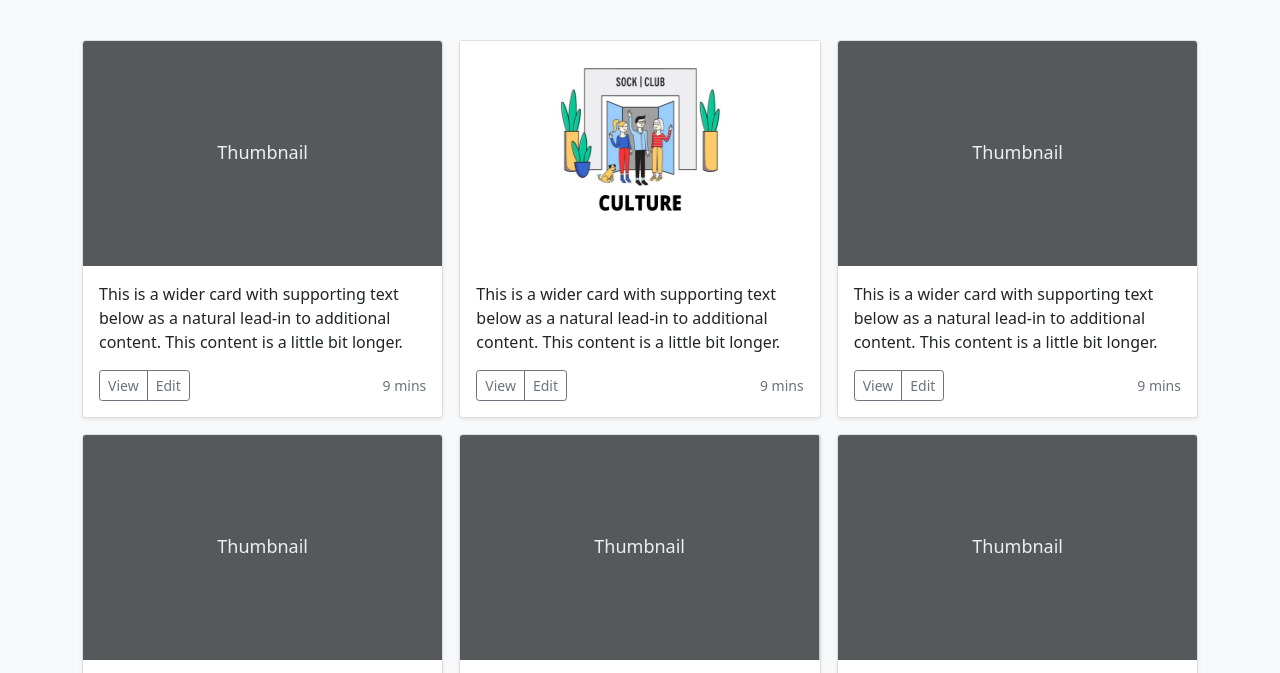
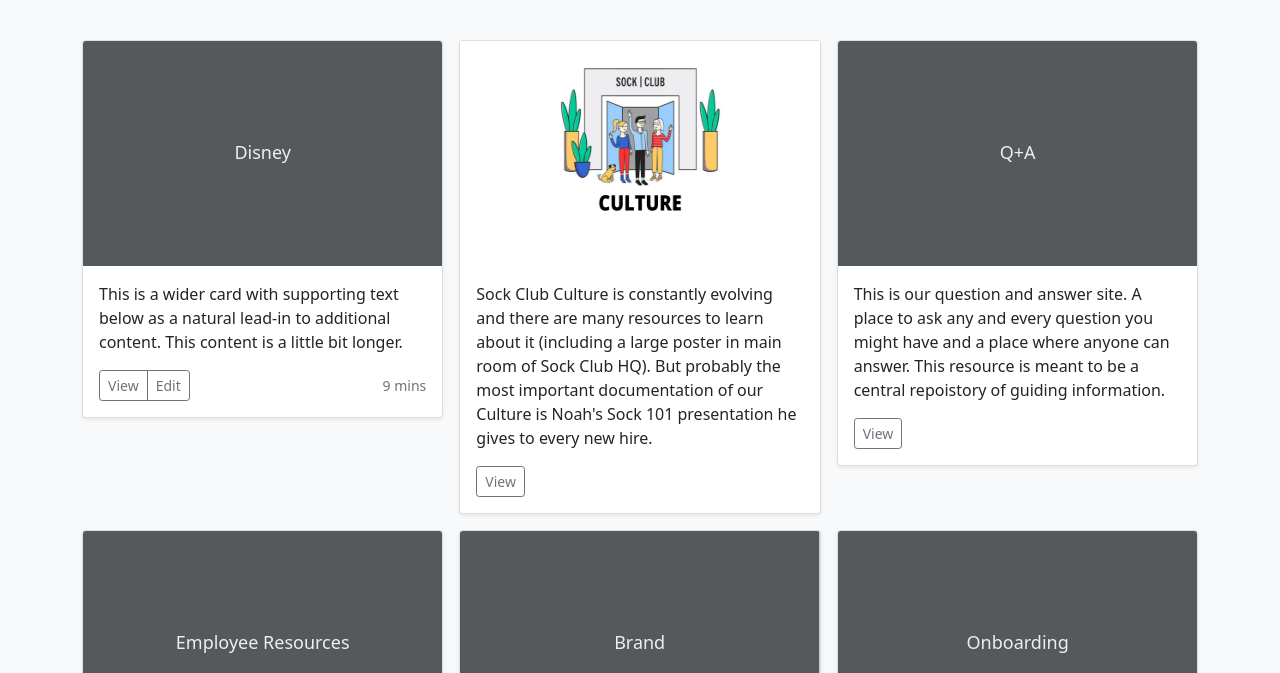
Before and after one commit to sockclub/handbook.sockclub.com, a plain HTML site: page index.html in a window 1280 px wide. Shown: the part 68-741 px from the top of the page. Drawn offline with Linux system fonts and the light colour scheme.

Commit message:
general outline of the page

```diff
--- a/index.html
+++ b/index.html
@@ -82,7 +82,7 @@
       <div class="row row-cols-1 row-cols-sm-2 row-cols-md-3 g-3">
         <div class="col">
           <div class="card shadow-sm">
-            <svg class="bd-placeholder-img card-img-top" width="100%" height="225" xmlns="http://www.w3.org/2000/svg" role="img" aria-label="Placeholder: Thumbnail" preserveAspectRatio="xMidYMid slice" focusable="false"><title>Placeholder</title><rect width="100%" height="100%" fill="#55595c"/><text x="50%" y="50%" fill="#eceeef" dy=".3em">Thumbnail</text></svg>
+            <svg class="bd-placeholder-img card-img-top" width="100%" height="225" xmlns="http://www.w3.org/2000/svg" role="img" aria-label="Placeholder: Thumbnail" preserveAspectRatio="xMidYMid slice" focusable="false"><title>Placeholder</title><rect width="100%" height="100%" fill="#55595c"/><text x="50%" y="50%" fill="#eceeef" dy=".3em">Disney</text></svg>
 
             <div class="card-body">
               <p class="card-text">This is a wider card with supporting text below as a natural lead-in to additional content. This content is a little bit longer.</p>
@@ -101,29 +101,29 @@
             <img src="assets/culture.png" height="225">
 
             <div class="card-body">
-              <p class="card-text">This is a wider card with supporting text below as a natural lead-in to additional content. This content is a little bit longer.</p>
+              <p class="card-text">Sock Club Culture is constantly evolving and there are many resources to learn about it (including a large poster in main room of Sock Club HQ).  But probably the most important documentation of our Culture is Noah's Sock 101 presentation he gives to every new hire.</p>
               <div class="d-flex justify-content-between align-items-center">
                 <div class="btn-group">
-                  <button type="button" class="btn btn-sm btn-outline-secondary">View</button>
-                  <button type="button" class="btn btn-sm btn-outline-secondary">Edit</button>
+                  <a href="https://docs.google.com">
+                    <button type="button" class="btn btn-sm btn-outline-secondary">View</button>
+                  </a>
                 </div>
-                <small class="text-muted">9 mins</small>
               </div>
             </div>
           </div>
         </div>
         <div class="col">
           <div class="card shadow-sm">
-            <svg class="bd-placeholder-img card-img-top" width="100%" height="225" xmlns="http://www.w3.org/2000/svg" role="img" aria-label="Placeholder: Thumbnail" preserveAspectRatio="xMidYMid slice" focusable="false"><title>Placeholder</title><rect width="100%" height="100%" fill="#55595c"/><text x="50%" y="50%" fill="#eceeef" dy=".3em">Thumbnail</text></svg>
+            <svg class="bd-placeholder-img card-img-top" width="100%" height="225" xmlns="http://www.w3.org/2000/svg" role="img" aria-label="Placeholder: Thumbnail" preserveAspectRatio="xMidYMid slice" focusable="false"><title>Placeholder</title><rect width="100%" height="100%" fill="#55595c"/><text x="50%" y="50%" fill="#eceeef" dy=".3em">Q+A</text></svg>
 
             <div class="card-body">
-              <p class="card-text">This is a wider card with supporting text below as a natural lead-in to additional content. This content is a little bit longer.</p>
+              <p class="card-text">This is our question and answer site.  A place to ask any and every question you might have and a place where anyone can answer.  This resource is meant to be a central repoistory of guiding information.</p>
               <div class="d-flex justify-content-between align-items-center">
                 <div class="btn-group">
-                  <button type="button" class="btn btn-sm btn-outline-secondary">View</button>
-                  <button type="button" class="btn btn-sm btn-outline-secondary">Edit</button>
+                  <a href="https://stackoverflow.com/c/sockclub">
+                    <button type="button" class="btn btn-sm btn-outline-secondary">View</button>
+                  </a>
                 </div>
-                <small class="text-muted">9 mins</small>
               </div>
             </div>
           </div>
@@ -131,7 +131,7 @@
 
         <div class="col">
           <div class="card shadow-sm">
-            <svg class="bd-placeholder-img card-img-top" width="100%" height="225" xmlns="http://www.w3.org/2000/svg" role="img" aria-label="Placeholder: Thumbnail" preserveAspectRatio="xMidYMid slice" focusable="false"><title>Placeholder</title><rect width="100%" height="100%" fill="#55595c"/><text x="50%" y="50%" fill="#eceeef" dy=".3em">Thumbnail</text></svg>
+            <svg class="bd-placeholder-img card-img-top" width="100%" height="225" xmlns="http://www.w3.org/2000/svg" role="img" aria-label="Placeholder: Thumbnail" preserveAspectRatio="xMidYMid slice" focusable="false"><title>Placeholder</title><rect width="100%" height="100%" fill="#55595c"/><text x="50%" y="50%" fill="#eceeef" dy=".3em">Employee Resources</text></svg>
 
             <div class="card-body">
               <p class="card-text">This is a wider card with supporting text below as a natural lead-in to additional content. This content is a little bit longer.</p>
@@ -147,7 +147,7 @@
         </div>
         <div class="col">
           <div class="card shadow-sm">
-            <svg class="bd-placeholder-img card-img-top" width="100%" height="225" xmlns="http://www.w3.org/2000/svg" role="img" aria-label="Placeholder: Thumbnail" preserveAspectRatio="xMidYMid slice" focusable="false"><title>Placeholder</title><rect width="100%" height="100%" fill="#55595c"/><text x="50%" y="50%" fill="#eceeef" dy=".3em">Thumbnail</text></svg>
+            <svg class="bd-placeholder-img card-img-top" width="100%" height="225" xmlns="http://www.w3.org/2000/svg" role="img" aria-label="Placeholder: Thumbnail" preserveAspectRatio="xMidYMid slice" focusable="false"><title>Placeholder</title><rect width="100%" height="100%" fill="#55595c"/><text x="50%" y="50%" fill="#eceeef" dy=".3em">Brand</text></svg>
 
             <div class="card-body">
               <p class="card-text">This is a wider card with supporting text below as a natural lead-in to additional content. This content is a little bit longer.</p>
@@ -163,7 +163,7 @@
         </div>
         <div class="col">
           <div class="card shadow-sm">
-            <svg class="bd-placeholder-img card-img-top" width="100%" height="225" xmlns="http://www.w3.org/2000/svg" role="img" aria-label="Placeholder: Thumbnail" preserveAspectRatio="xMidYMid slice" focusable="false"><title>Placeholder</title><rect width="100%" height="100%" fill="#55595c"/><text x="50%" y="50%" fill="#eceeef" dy=".3em">Thumbnail</text></svg>
+            <svg class="bd-placeholder-img card-img-top" width="100%" height="225" xmlns="http://www.w3.org/2000/svg" role="img" aria-label="Placeholder: Thumbnail" preserveAspectRatio="xMidYMid slice" focusable="false"><title>Placeholder</title><rect width="100%" height="100%" fill="#55595c"/><text x="50%" y="50%" fill="#eceeef" dy=".3em">Onboarding</text></svg>
 
             <div class="card-body">
               <p class="card-text">This is a wider card with supporting text below as a natural lead-in to additional content. This content is a little bit longer.</p>
```
